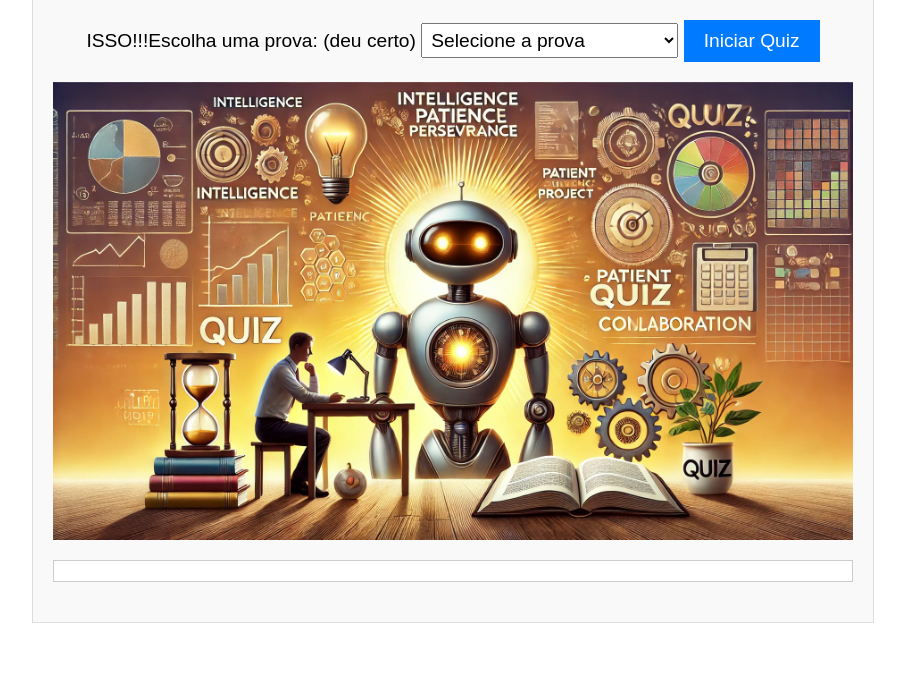
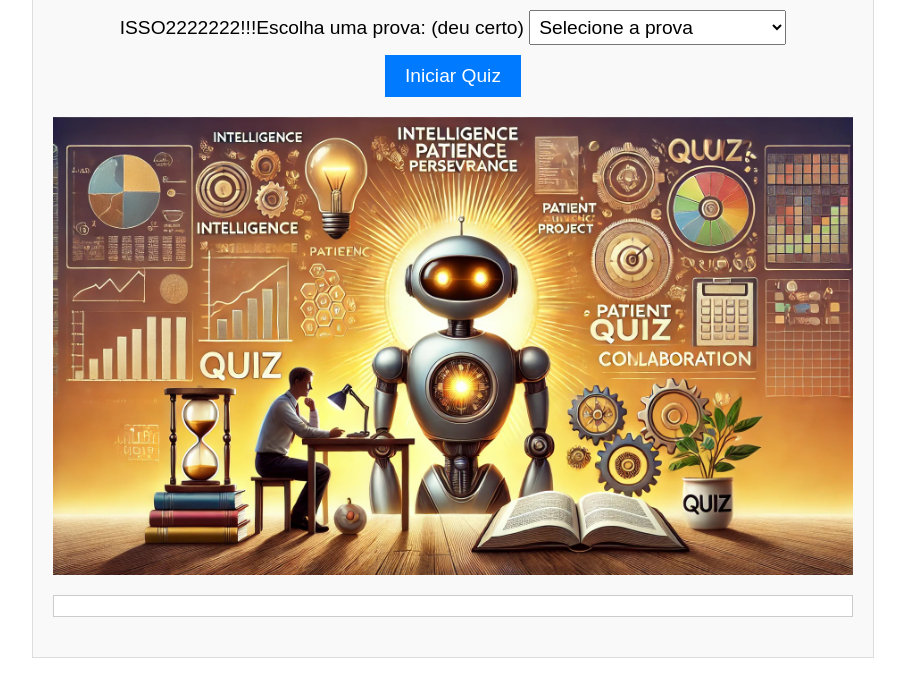
Before and after one commit to 4avalon/quizz, a plain HTML site: page index.html in a window 1280 px wide. Shown: the part 106-800 px from the top of the page, without its empty margins (187-1092 px from the left). Drawn offline with Linux system fonts and the light colour scheme.

Commit message:
Atualizacoes automaticas no projeto quizz

```diff
--- a/index.html
+++ b/index.html
@@ -12,7 +12,7 @@
             <h1>Quiz Z</h1>
         </div>
         <div class="selection-container">
-            <label for="quiz-selector">ISSO!!!Escolha uma prova: (deu certo)</label>
+            <label for="quiz-selector">ISSO2222222!!!Escolha uma prova: (deu certo)</label>
             <select id="quiz-selector">
                 <option value="">Selecione a prova </option>
                 <option value="data\22ELETRONUCLEAR.xml">22ELETRONUCLEAR.xml</option>
```
